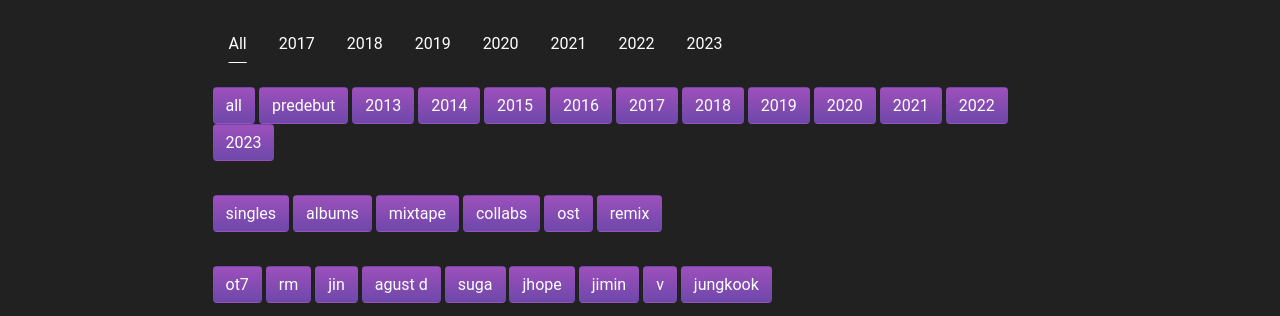
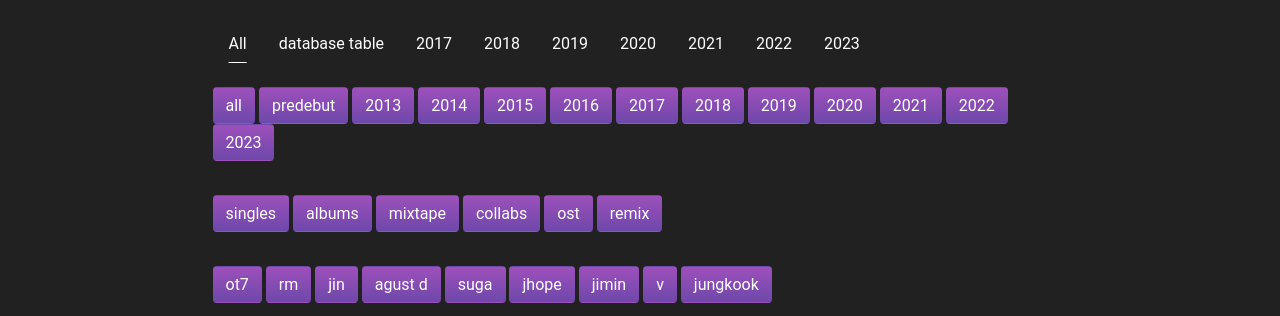
Before and after one commit to btsarchive/btsarchive.github.io, a plain HTML site: page music-all.html in a window 1280 px wide. Shown: the part 293-609 px from the top of the page. Drawn offline with nearby package versions, Linux system fonts and the light colour scheme.

Commit message:
Update music-all.html

```diff
--- a/music-all.html
+++ b/music-all.html
@@ -170,6 +170,7 @@
         <div class="row">
         <ul class="profile">
   <li class="profile-li"><a class="active-2" href="music-all.html">All</a></li>
+  <li class="profile-li"><a href="database.html">database table</a></li>
   <li class="profile-li"><a href="music-2017.html">2017</a></li>
   <li class="profile-li"><a href="music-2018.html">2018</a></li>
   <li class="profile-li"><a href="music-2019.html">2019</a></li>
```
